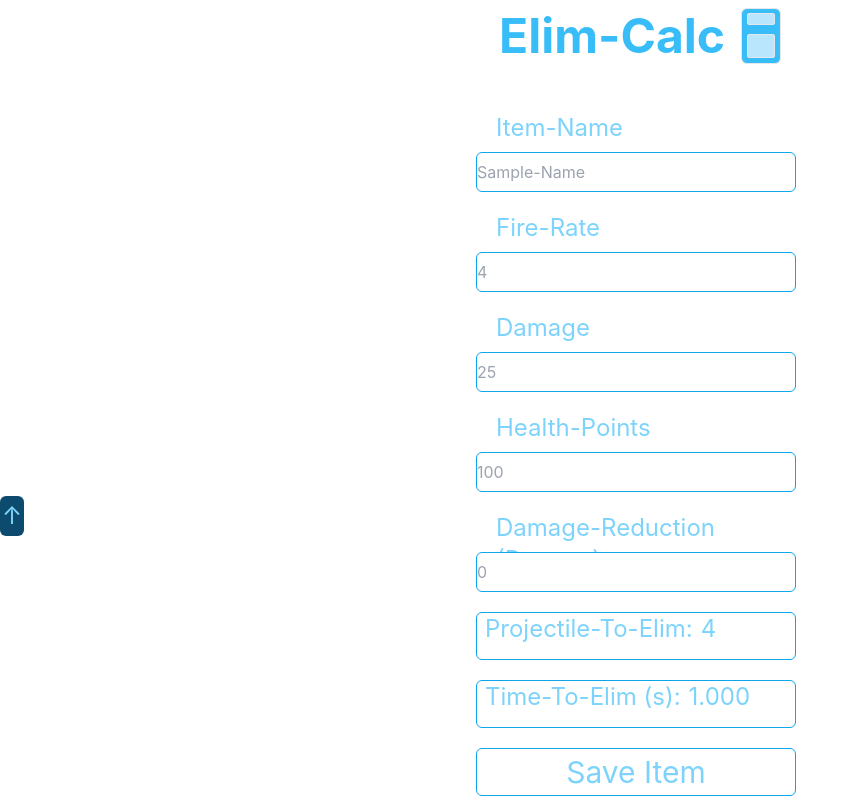
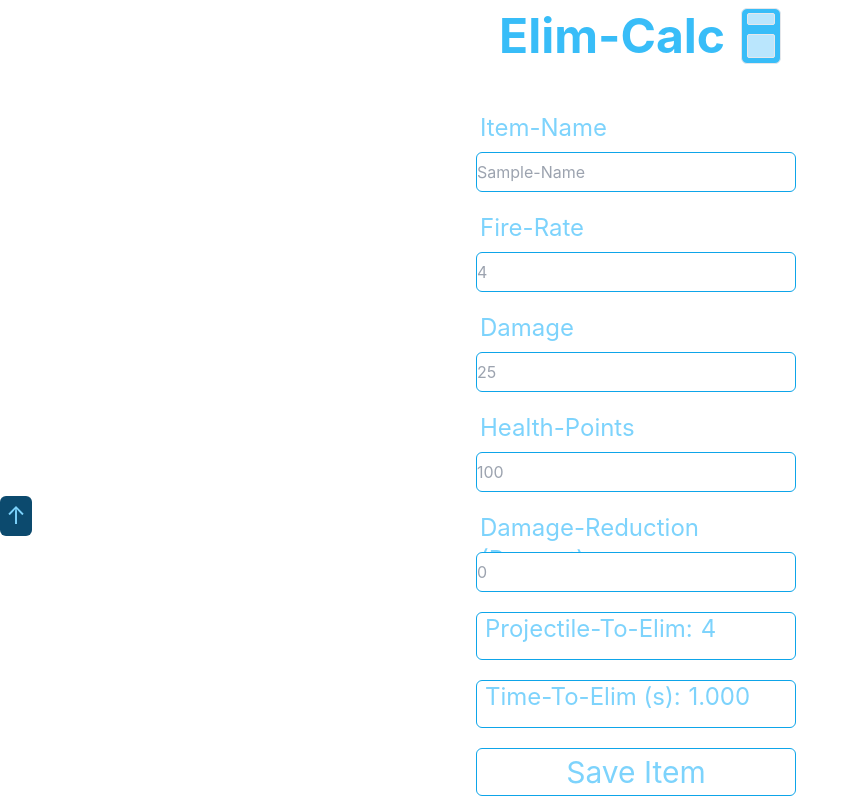
Before and after one commit to JL-597586/TTE-Calc, a Next.js app: page / in a window 1280 px wide. Shown: the top 800 px of the page, without its empty margins (0-859 px from the left). Built offline with nearby package versions, Linux system fonts and the light colour scheme.

Commit message:
replaced form input names margin -> fixed form centering

```diff
--- a/pages/index.tsx
+++ b/pages/index.tsx
@@ -92,14 +92,14 @@ const Home = () => {
 
         <div className='fixed min-w-screen'>
             <div className='mt-96'></div>
-            <button onClick={ScrollToTop} className='bg-sky-900 h-10 w-6 text-2xl text-center text-sky-300 rounded-md active:text-sky-200 active:bg-sky-500'>↑</button>
+            <button onClick={ScrollToTop} className='bg-sky-900 h-10 w-8 text-2xl text-center text-sky-300 rounded-md active:text-sky-200 active:bg-sky-500'>↑</button>
         </div>
 
         <div className='flex min-w-screen items-center justify-center flex-col'>
 
 
-          <form className='ml-8'>
-            <p className='w-80 h-10 text-2xl mx-5 text-sky-300'>Item-Name</p>
+          <form>
+            <p className='w-80 h-10 text-2xl mx-1 text-sky-300'>Item-Name</p>
 
             <input
             className='w-80 h-10 border-sky-500 border rounded-md mb-5'
@@ -110,7 +110,7 @@ const Home = () => {
             data-testid="form-input-name"
             />
 
-            <p className='w-80 h-10 text-2xl mx-5 text-sky-300'>Fire-Rate</p>
+            <p className='w-80 h-10 text-2xl ml-1 text-sky-300'>Fire-Rate</p>
 
             <input
             className='w-80 h-10 border-sky-500 border rounded-md mb-5'
@@ -121,7 +121,7 @@ const Home = () => {
             data-testid="form-input-fireRate"
             />
 
-            <p className='w-80 h-10 text-2xl mx-5 text-sky-300'>Damage</p>
+            <p className='w-80 h-10 text-2xl ml-1 text-sky-300'>Damage</p>
 
             <input
             className='w-80 h-10 border-sky-500 border rounded-md mb-5'
@@ -132,7 +132,7 @@ const Home = () => {
             data-testid="form-input-damage"
             />
 
-            <p className='w-80 h-10 text-2xl mx-5 text-sky-300'>Health-Points</p>
+            <p className='w-80 h-10 text-2xl ml-1 text-sky-300'>Health-Points</p>
 
             <input
             className='w-80 h-10 border-sky-500 border rounded-md mb-5'
@@ -143,7 +143,7 @@ const Home = () => {
             data-testid="form-input-healthPoints"
             />
 
-            <p className='w-80 h-10 text-2xl mx-5 text-sky-300'>Damage-Reduction (Percent)</p>
+            <p className='w-80 h-10 text-2xl ml-1 text-sky-300'>Damage-Reduction (Percent)</p>
 
             <input
             className='w-80 h-10 border-sky-500 border rounded-md mb-5'
```
